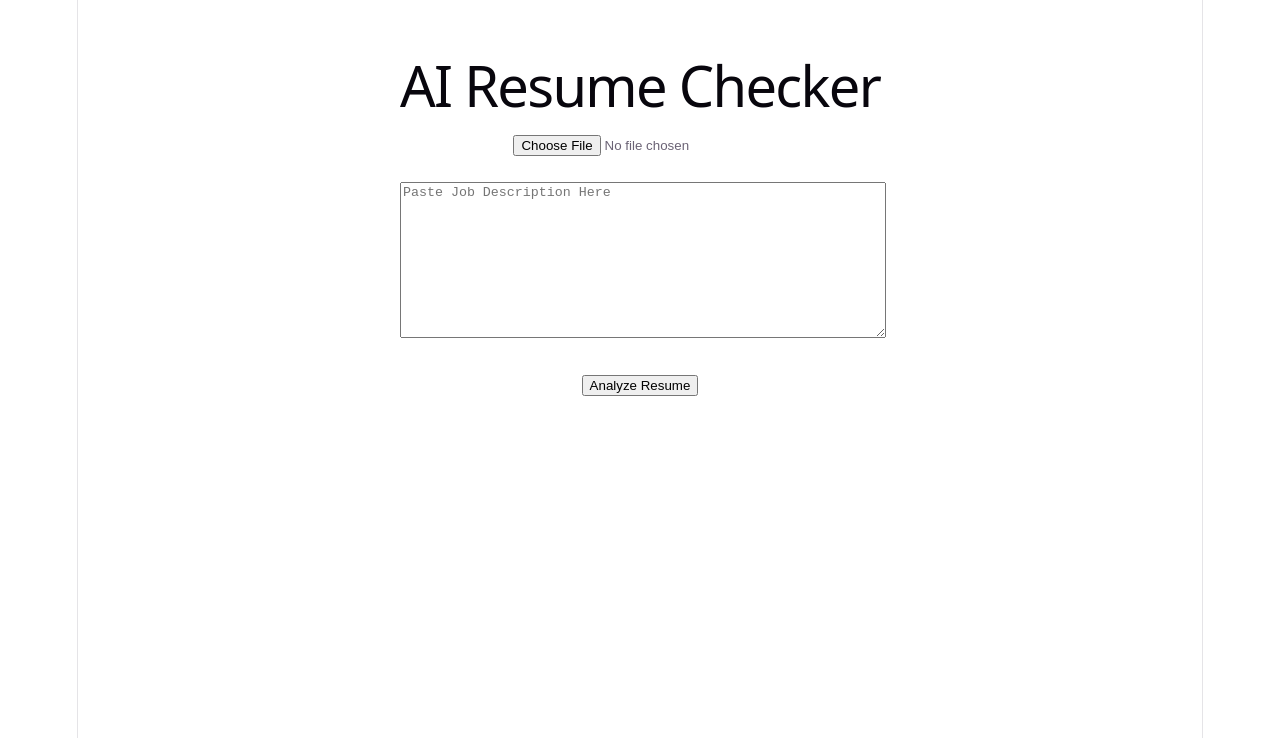
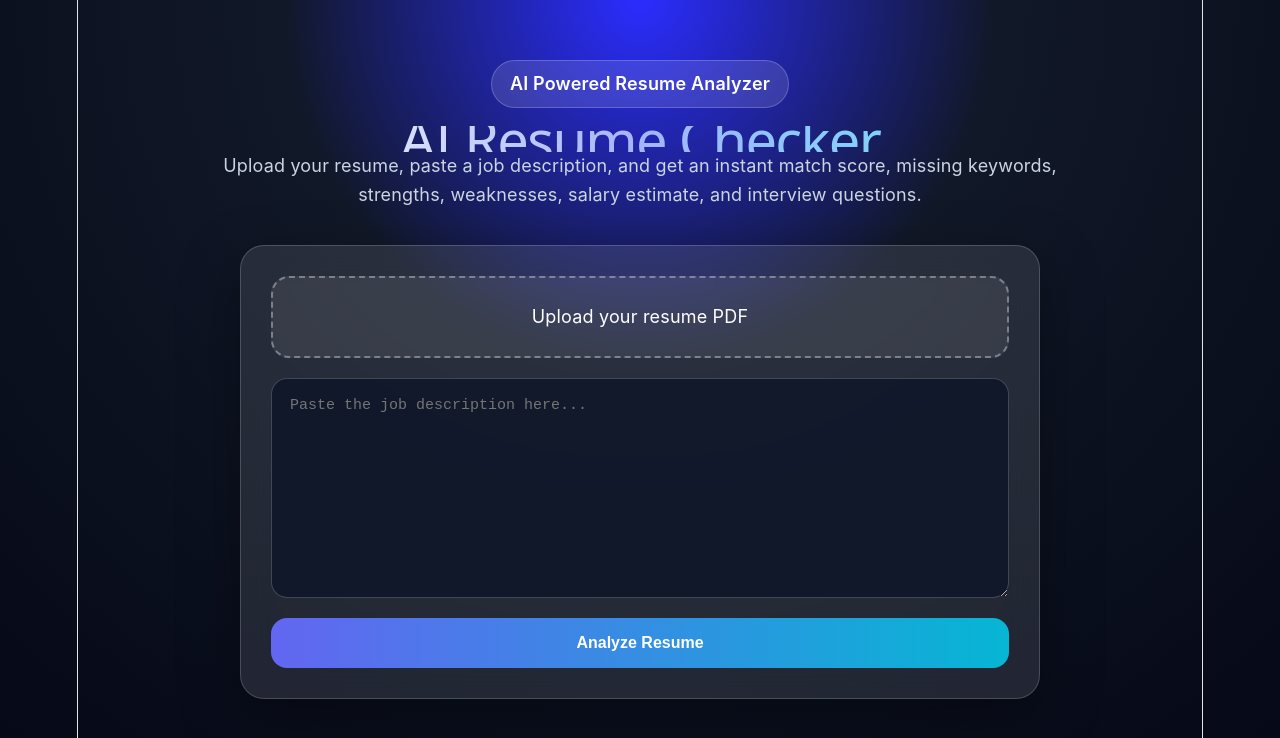
Before and after one commit to masiha1816/AIResume, a React app in the folder frontend/: page / in a window 1280 px wide. Shown: the top 738 px of the page. Built offline with nearby package versions, Linux system fonts and the light colour scheme; the HTML template or start-up script is replaced by a standard one.

Commit message:
Redesign frontend UI

```diff
--- a/frontend/src/App.css
+++ b/frontend/src/App.css
@@ -1,184 +1,144 @@
-.counter {
-  font-size: 16px;
-  padding: 5px 10px;
-  border-radius: 5px;
-  color: var(--accent);
-  background: var(--accent-bg);
-  border: 2px solid transparent;
-  transition: border-color 0.3s;
-  margin-bottom: 24px;
+* {
+  box-sizing: border-box;
+}
 
-  &:hover {
-    border-color: var(--accent-border);
+body {
+  margin: 0;
+  font-family: Inter, Arial, sans-serif;
+  background: radial-gradient(circle at top, #2b2dff 0%, #111827 35%, #050816 100%);
+  color: white;
 }
-  &:focus-visible {
-    outline: 2px solid var(--accent);
-    outline-offset: 2px;
-  }
+
+.app {
+  min-height: 100vh;
+  padding: 60px 20px;
+  display: flex;
+  flex-direction: column;
+  align-items: center;
 }
 
 .hero {
-  position: relative;
-
-  .base,
-  .framework,
-  .vite {
-    inset-inline: 0;
-    margin: 0 auto;
+  text-align: center;
+  max-width: 850px;
+  margin-bottom: 35px;
 }
 
-  .base {
-    width: 170px;
-    position: relative;
-    z-index: 0;
+.badge {
+  display: inline-block;
+  padding: 10px 18px;
+  border-radius: 999px;
+  background: rgba(255, 255, 255, 0.12);
+  border: 1px solid rgba(255, 255, 255, 0.2);
+  margin-bottom: 18px;
+  font-weight: 600;
 }
 
-  .framework,
-  .vite {
-    position: absolute;
+h1 {
+  font-size: 56px;
+  margin: 0;
+  background: linear-gradient(90deg, #ffffff, #a5b4fc, #67e8f9);
+  -webkit-background-clip: text;
+  color: transparent;
 }
 
-  .framework {
-    z-index: 1;
-    top: 34px;
-    height: 28px;
-    transform: perspective(2000px) rotateZ(300deg) rotateX(44deg) rotateY(39deg)
-      scale(1.4);
+.hero p {
+  font-size: 18px;
+  color: #cbd5e1;
+  line-height: 1.6;
 }
 
-  .vite {
-    z-index: 0;
-    top: 107px;
-    height: 26px;
-    width: auto;
-    transform: perspective(2000px) rotateZ(300deg) rotateX(40deg) rotateY(39deg)
-      scale(0.8);
+.card {
+  width: 100%;
+  max-width: 800px;
+  padding: 30px;
+  border-radius: 24px;
+  background: rgba(255, 255, 255, 0.1);
+  border: 1px solid rgba(255, 255, 255, 0.18);
+  box-shadow: 0 20px 60px rgba(0, 0, 0, 0.35);
+  backdrop-filter: blur(18px);
+  display: flex;
+  flex-direction: column;
+  gap: 20px;
+}
+
+.fileBox {
+  border: 2px dashed rgba(255, 255, 255, 0.35);
+  border-radius: 18px;
+  padding: 26px;
+  text-align: center;
+  cursor: pointer;
+  background: rgba(255, 255, 255, 0.08);
+}
+
+.fileBox input {
+  display: none;
+}
+
+textarea {
+  width: 100%;
+  min-height: 220px;
+  padding: 18px;
+  border-radius: 16px;
+  border: 1px solid rgba(255, 255, 255, 0.2);
+  background: rgba(15, 23, 42, 0.85);
+  color: white;
+  font-size: 15px;
+  resize: vertical;
+  outline: none;
+}
+
+button {
+  padding: 16px 24px;
+  border: none;
+  border-radius: 16px;
+  background: linear-gradient(90deg, #6366f1, #06b6d4);
+  color: white;
+  font-size: 16px;
+  font-weight: 800;
+  cursor: pointer;
+  transition: transform 0.2s, opacity 0.2s;
+}
+
+button:hover {
+  transform: translateY(-2px);
+}
+
+button:disabled {
+  opacity: 0.6;
+  cursor: not-allowed;
+}
+
+.results {
+  width: 100%;
+  max-width: 950px;
+  margin-top: 35px;
+  padding: 30px;
+  border-radius: 24px;
+  background: rgba(15, 23, 42, 0.92);
+  border: 1px solid rgba(255, 255, 255, 0.15);
+  box-shadow: 0 20px 60px rgba(0, 0, 0, 0.4);
+}
+
+.results h2 {
+  margin-top: 0;
+  font-size: 32px;
+}
+
+.results pre {
+  white-space: pre-wrap;
+  line-height: 1.7;
+  color: #e5e7eb;
+  font-size: 15px;
+  overflow-x: auto;
+}
+
+@media (max-width: 700px) {
+  h1 {
+    font-size: 38px;
+  }
+
+  .card,
+  .results {
+    padding: 22px;
   }
 }
-
-#center {
-  display: flex;
-  flex-direction: column;
-  gap: 25px;
-  place-content: center;
-  place-items: center;
-  flex-grow: 1;
-
-  @media (max-width: 1024px) {
-    padding: 32px 20px 24px;
-    gap: 18px;
-  }
-}
-
-#next-steps {
-  display: flex;
-  border-top: 1px solid var(--border);
-  text-align: left;
-
-  & > div {
-    flex: 1 1 0;
-    padding: 32px;
-    @media (max-width: 1024px) {
-      padding: 24px 20px;
-    }
-  }
-
-  .icon {
-    margin-bottom: 16px;
-    width: 22px;
-    height: 22px;
-  }
-
-  @media (max-width: 1024px) {
-    flex-direction: column;
-    text-align: center;
-  }
-}
-
-#docs {
-  border-right: 1px solid var(--border);
-
-  @media (max-width: 1024px) {
-    border-right: none;
-    border-bottom: 1px solid var(--border);
-  }
-}
-
-#next-steps ul {
-  list-style: none;
-  padding: 0;
-  display: flex;
-  gap: 8px;
-  margin: 32px 0 0;
-
-  .logo {
-    height: 18px;
-  }
-
-  a {
-    color: var(--text-h);
-    font-size: 16px;
-    border-radius: 6px;
-    background: var(--social-bg);
-    display: flex;
-    padding: 6px 12px;
-    align-items: center;
-    gap: 8px;
-    text-decoration: none;
-    transition: box-shadow 0.3s;
-
-    &:hover {
-      box-shadow: var(--shadow);
-    }
-    .button-icon {
-      height: 18px;
-      width: 18px;
-    }
-  }
-
-  @media (max-width: 1024px) {
-    margin-top: 20px;
-    flex-wrap: wrap;
-    justify-content: center;
-
-    li {
-      flex: 1 1 calc(50% - 8px);
-    }
-
-    a {
-      width: 100%;
-      justify-content: center;
-      box-sizing: border-box;
-    }
-  }
-}
-
-#spacer {
-  height: 88px;
-  border-top: 1px solid var(--border);
-  @media (max-width: 1024px) {
-    height: 48px;
-  }
-}
-
-.ticks {
-  position: relative;
-  width: 100%;
-
-  &::before,
-  &::after {
-    content: '';
-    position: absolute;
-    top: -4.5px;
-    border: 5px solid transparent;
-  }
-
-  &::before {
-    left: 0;
-    border-left-color: var(--border);
-  }
-  &::after {
-    right: 0;
-    border-right-color: var(--border);
-  }
-}
--- a/frontend/src/App.jsx
+++ b/frontend/src/App.jsx
@@ -1,10 +1,12 @@
 import { useState } from "react";
 import axios from "axios";
+import "./App.css";
 
 function App() {
   const [resume, setResume] = useState(null);
   const [jobDescription, setJobDescription] = useState("");
   const [analysis, setAnalysis] = useState("");
+  const [loading, setLoading] = useState(false);
 
   const analyzeResume = async () => {
     if (!resume) {
@@ -12,13 +14,16 @@ function App() {
       return;
     }
 
+    setLoading(true);
+    setAnalysis("");
+
     const formData = new FormData();
     formData.append("resume", resume);
     formData.append("job_description", jobDescription);
 
     try {
       const response = await axios.post(
-        "http://127.0.0.1:5000/analyze",
+        "https://airesume-14xu.onrender.com/analyze",
         formData
       );
 
@@ -27,38 +32,50 @@ function App() {
       console.error(error);
       alert("Error analyzing resume");
     }
+
+    setLoading(false);
   };
 
   return (
-    <div style={{ maxWidth: "900px", margin: "40px auto" }}>
+    <div className="app">
+      <div className="hero">
+        <div className="badge">AI Powered Resume Analyzer</div>
         <h1>AI Resume Checker</h1>
+        <p>
+          Upload your resume, paste a job description, and get an instant match
+          score, missing keywords, strengths, weaknesses, salary estimate, and
+          interview questions.
+        </p>
+      </div>
 
+      <div className="card">
+        <label className="fileBox">
+          <span>{resume ? resume.name : "Upload your resume PDF"}</span>
           <input
             type="file"
             accept=".pdf"
             onChange={(e) => setResume(e.target.files[0])}
           />
-
-      <br />
-      <br />
+        </label>
 
         <textarea
           rows="10"
-        style={{ width: "100%" }}
-        placeholder="Paste Job Description Here"
+          placeholder="Paste the job description here..."
           value={jobDescription}
           onChange={(e) => setJobDescription(e.target.value)}
         />
 
-      <br />
-      <br />
+        <button onClick={analyzeResume} disabled={loading}>
+          {loading ? "Analyzing..." : "Analyze Resume"}
+        </button>
+      </div>
 
-      <button onClick={analyzeResume}>Analyze Resume</button>
-
-      <br />
-      <br />
-
+      {analysis && (
+        <div className="results">
+          <h2>Resume Analysis</h2>
           <pre>{analysis}</pre>
+        </div>
+      )}
     </div>
   );
 }
```
Lines whose indentation alone changed are shown as unchanged.
